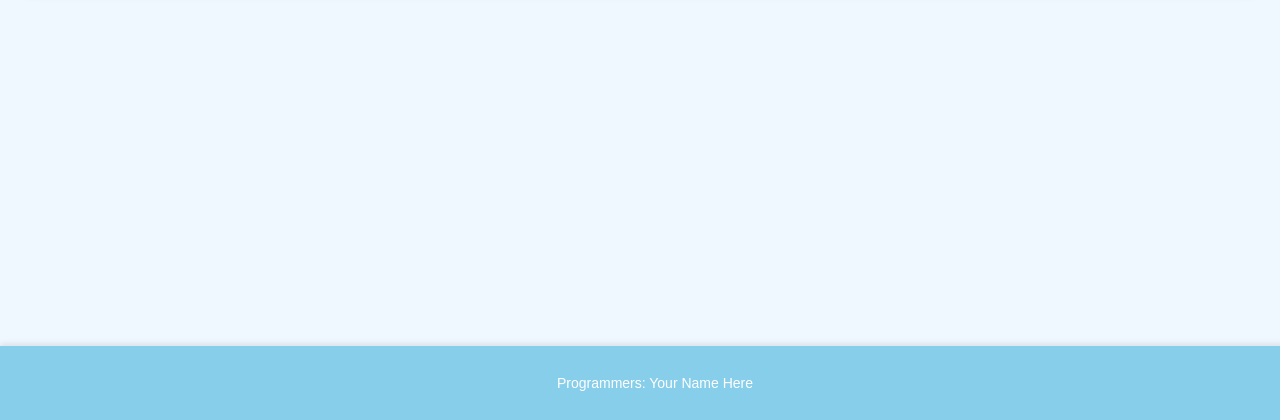
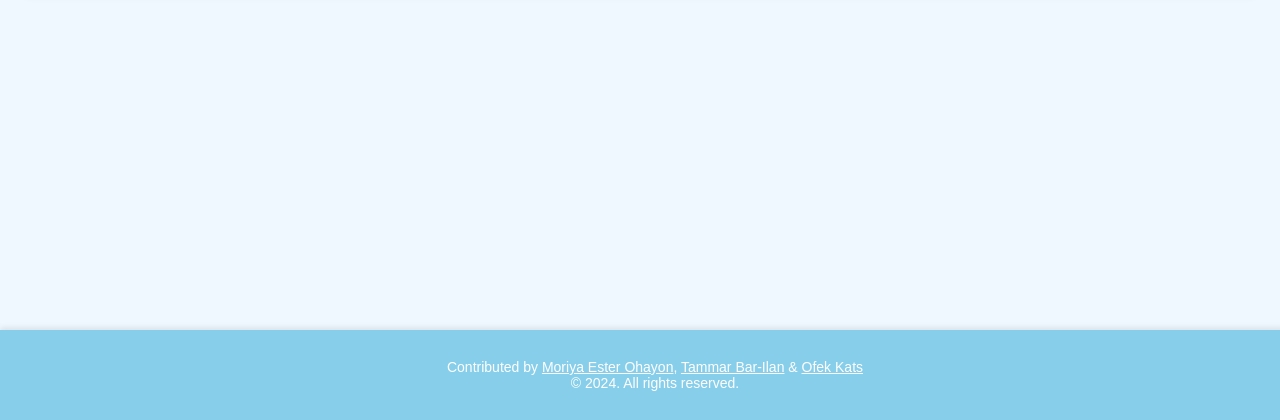
Before and after one commit to Final-Project-fairpyx/website, a Flask app: page / in a window 1280 px wide. Shown: the part 380-800 px from the top of the page. Run offline with Flask 3, Linux system fonts and the light colour scheme.

Commit message:
footer update

```diff
--- a/frontend/static/style.css
+++ b/frontend/static/style.css
@@ -48,6 +48,10 @@ footer {
     font-size: 14px;
     z-index: 100; /* Ensure the footer is above other elements */
     box-shadow: 0 -2px 6px rgba(0, 0, 0, 0.1); /* Optional: Adds a subtle shadow to make it stand out */
+}
+
+a {
+    color: white;
 }
 
 .bids-table th, .bids-table td,
--- a/frontend/templates/bids.html
+++ b/frontend/templates/bids.html
@@ -111,7 +111,11 @@
     </div>
 
     <footer>
-        <p>© 2024 Fair Allocation System</p>
+        <p>Contributed by
+            <a href="https://github.com/MoriyaEster" target="_blank">Moriya Ester Ohayon</a>,
+            <a href="https://github.com/TamarBarIlan" target="_blank">Tammar Bar-Ilan</a> &
+            <a href="https://github.com/ofekats" target="_blank">Ofek Kats</a>
+        <br> &copy; 2024. All rights reserved.</p>
     </footer>
 
     <script>
--- a/frontend/templates/index.html
+++ b/frontend/templates/index.html
@@ -36,7 +36,11 @@
         </form>
     </main>
     <footer>
-        <p>Programmers: Your Name Here</p>
+        <p>Contributed by
+            <a href="https://github.com/MoriyaEster" target="_blank">Moriya Ester Ohayon</a>,
+            <a href="https://github.com/TamarBarIlan" target="_blank">Tammar Bar-Ilan</a> &
+            <a href="https://github.com/ofekats" target="_blank">Ofek Kats</a>
+        <br> &copy; 2024. All rights reserved.</p>
     </footer>
 </body>
 </html>
--- a/frontend/templates/input.html
+++ b/frontend/templates/input.html
@@ -70,7 +70,11 @@
         </form>
     </main>
     <footer>
-        <p>Programmers: Your Name Here</p>
+        <p>Contributed by
+            <a href="https://github.com/MoriyaEster" target="_blank">Moriya Ester Ohayon</a>,
+            <a href="https://github.com/TamarBarIlan" target="_blank">Tammar Bar-Ilan</a> &
+            <a href="https://github.com/ofekats" target="_blank">Ofek Kats</a>
+        <br> &copy; 2024. All rights reserved.</p>
     </footer>
 
     <script>
--- a/frontend/templates/result.html
+++ b/frontend/templates/result.html
@@ -185,7 +185,11 @@
     </main>
 
     <footer>
-        <p>&copy; 2024 Fair Allocation System. All rights reserved.</p>
+        <p>Contributed by
+            <a href="https://github.com/MoriyaEster" target="_blank">Moriya Ester Ohayon</a>,
+            <a href="https://github.com/TamarBarIlan" target="_blank">Tammar Bar-Ilan</a> &
+            <a href="https://github.com/ofekats" target="_blank">Ofek Kats</a>
+        <br> &copy; 2024. All rights reserved.</p>
     </footer>
 </body>
 </html>
```
